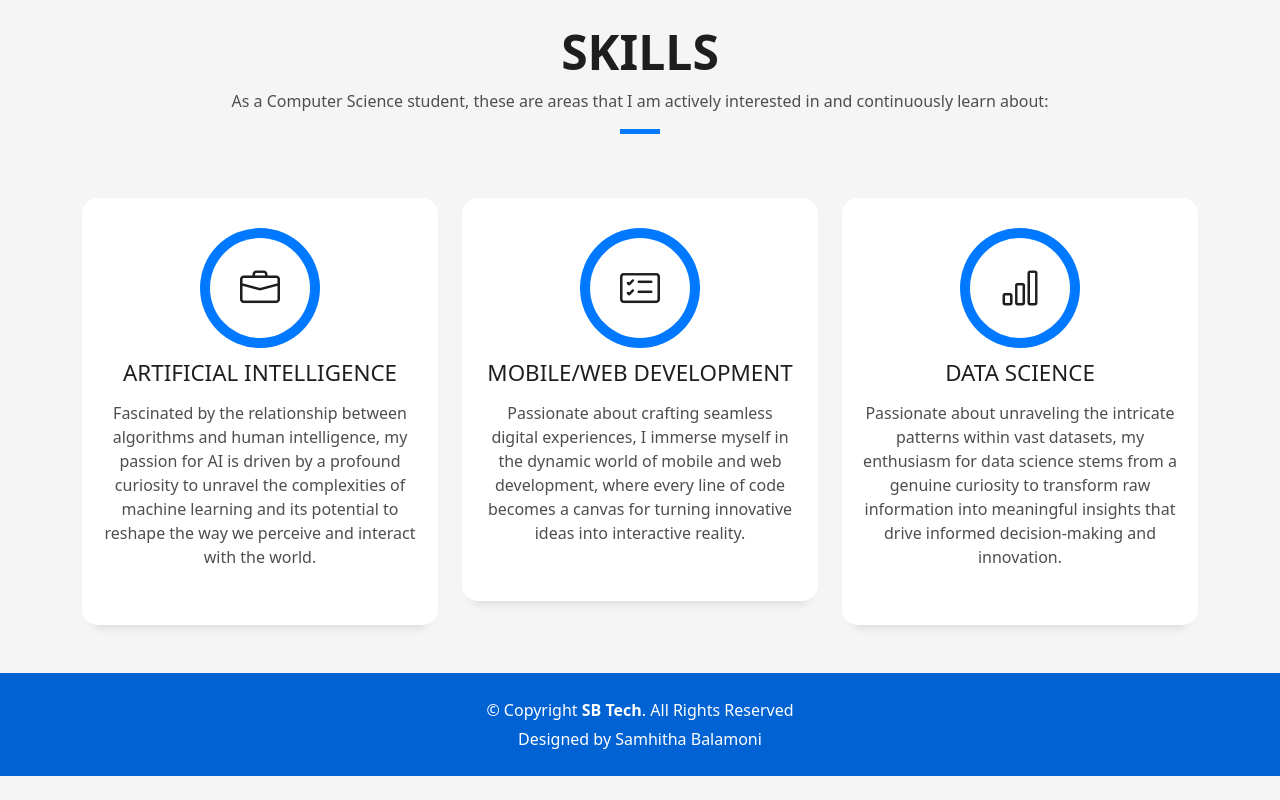
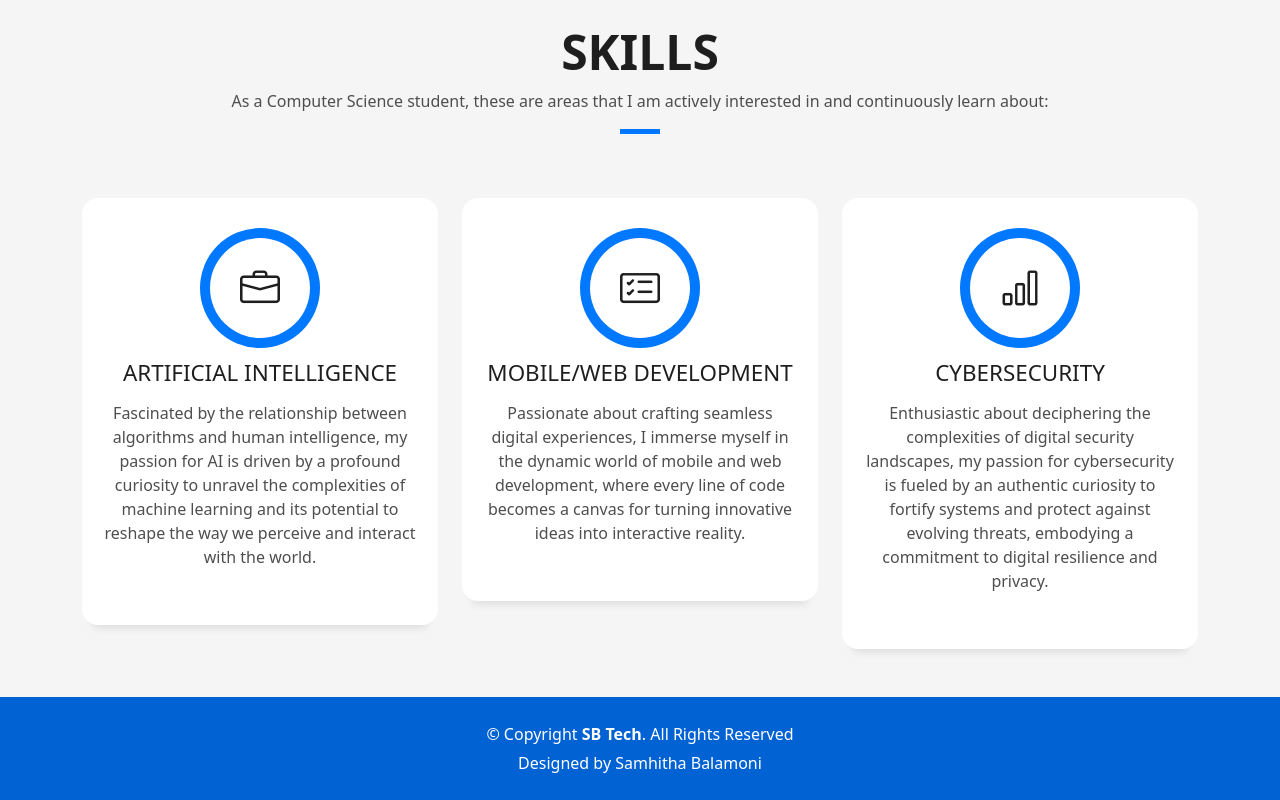
Before and after one commit to samhithabalamoni/CSPortfolio_1, a plain HTML site: page personal/index.html in a window 1280 px wide. Shown: the part 1753-2553 px from the top of the page. Before the commit the page ends 2529 px from the top, so only its background shows below. Drawn offline with Linux system fonts and the light colour scheme.

Commit message:
Update index.html

```diff
--- a/personal/index.html
+++ b/personal/index.html
@@ -193,9 +193,9 @@
                 <span class="ico-circle"><i class="bi bi-bar-chart"></i></span>
               </div>
               <div class="service-content">
-                <h2 class="s-title">Data Science</h2>
+                <h2 class="s-title">Cybersecurity</h2>
                 <p class="s-description text-center">
-                  Passionate about unraveling the intricate patterns within vast datasets, my enthusiasm for data science stems from a genuine curiosity to transform raw information into meaningful insights that drive informed decision-making and innovation.
+                 Enthusiastic about deciphering the complexities of digital security landscapes, my passion for cybersecurity is fueled by an authentic curiosity to fortify systems and protect against evolving threats, embodying a commitment to digital resilience and privacy.
                 </p>
               </div>
             </div>
```
